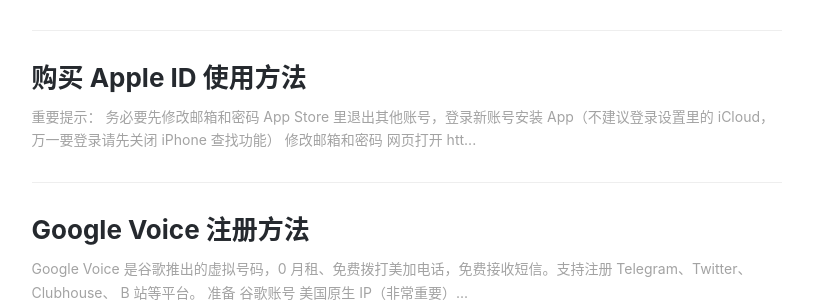
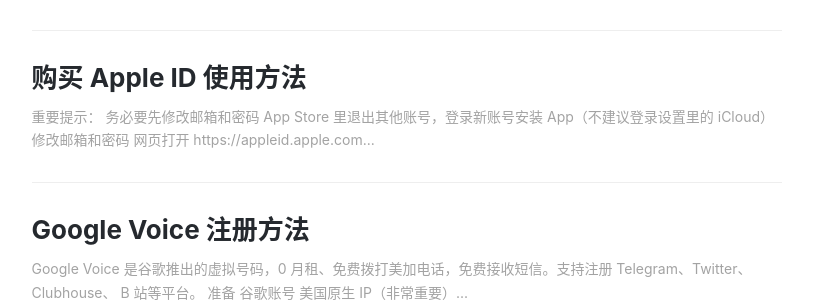
Before and after one commit to ssnhd/ssnhd.github.io, a Jekyll site: the page built from index.html, in a window 1280 px wide and 900 px high, scrolled down 1298 px. Shown: the part 152-454 px from the top of the window, without its empty margins (136-949 px from the left). Built offline with Jekyll 4.4.1, drawn with Linux system fonts in a browser that asks for light colours; nearby versions of some CDN libraries; the list of posts is cut into pages by our own code; comment, search, counter and statistics services are not loaded.

Commit message:
Update 2022-7-30-appleid-qa.md

```diff
--- a/_posts/2022-7-30-appleid-qa.md
+++ b/_posts/2022-7-30-appleid-qa.md
@@ -13,7 +13,7 @@
 
 重要提示：
 1. 务必要先修改邮箱和密码
-2. App Store 里退出其他账号，登录新账号安装 App（不建议登录设置里的 iCloud，万一要登录请先关闭 iPhone 查找功能）
+2. App Store 里退出其他账号，登录新账号安装 App（不建议登录设置里的 iCloud）
 
 ## 修改邮箱和密码
 1. 网页打开 <https://appleid.apple.com/sign-in> 输入 Apple ID 账号密码，再输入密保答案登录
```
